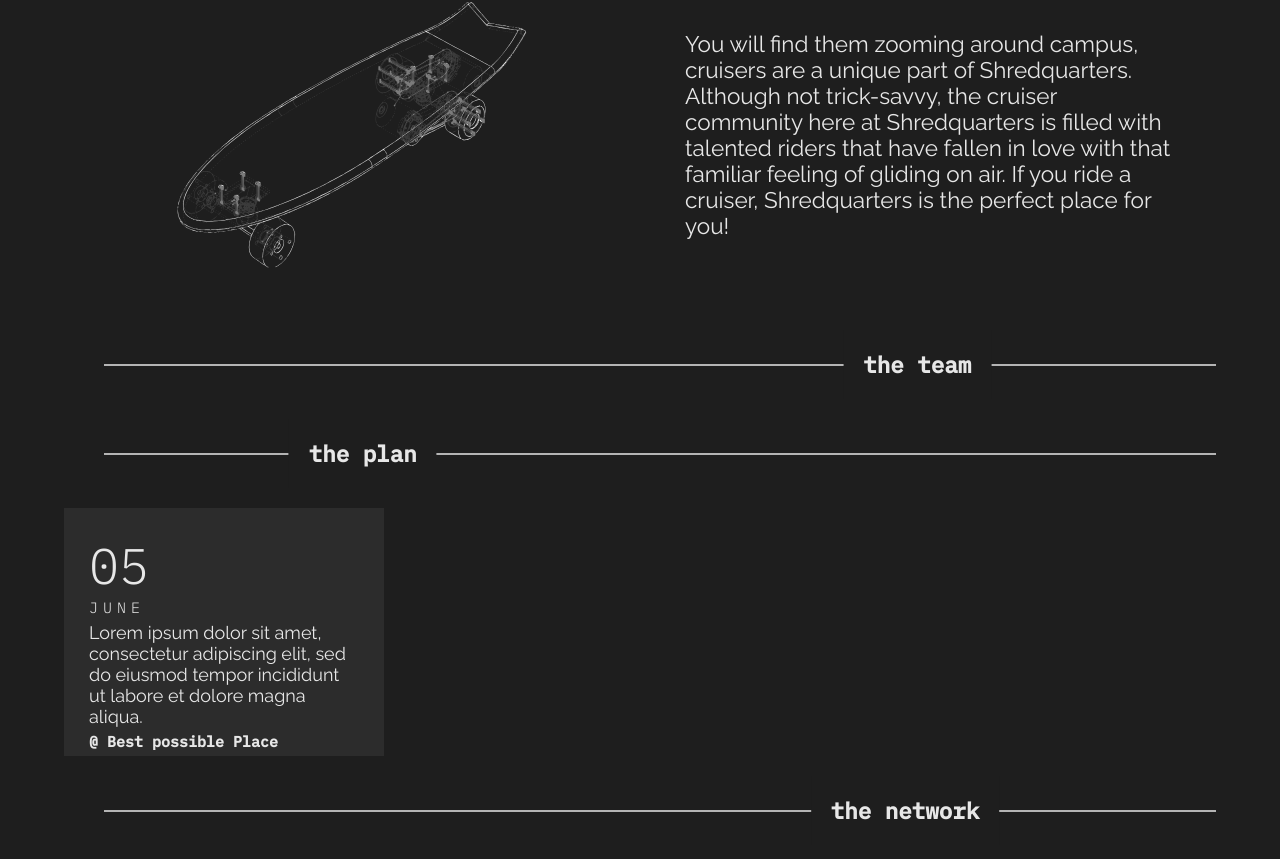
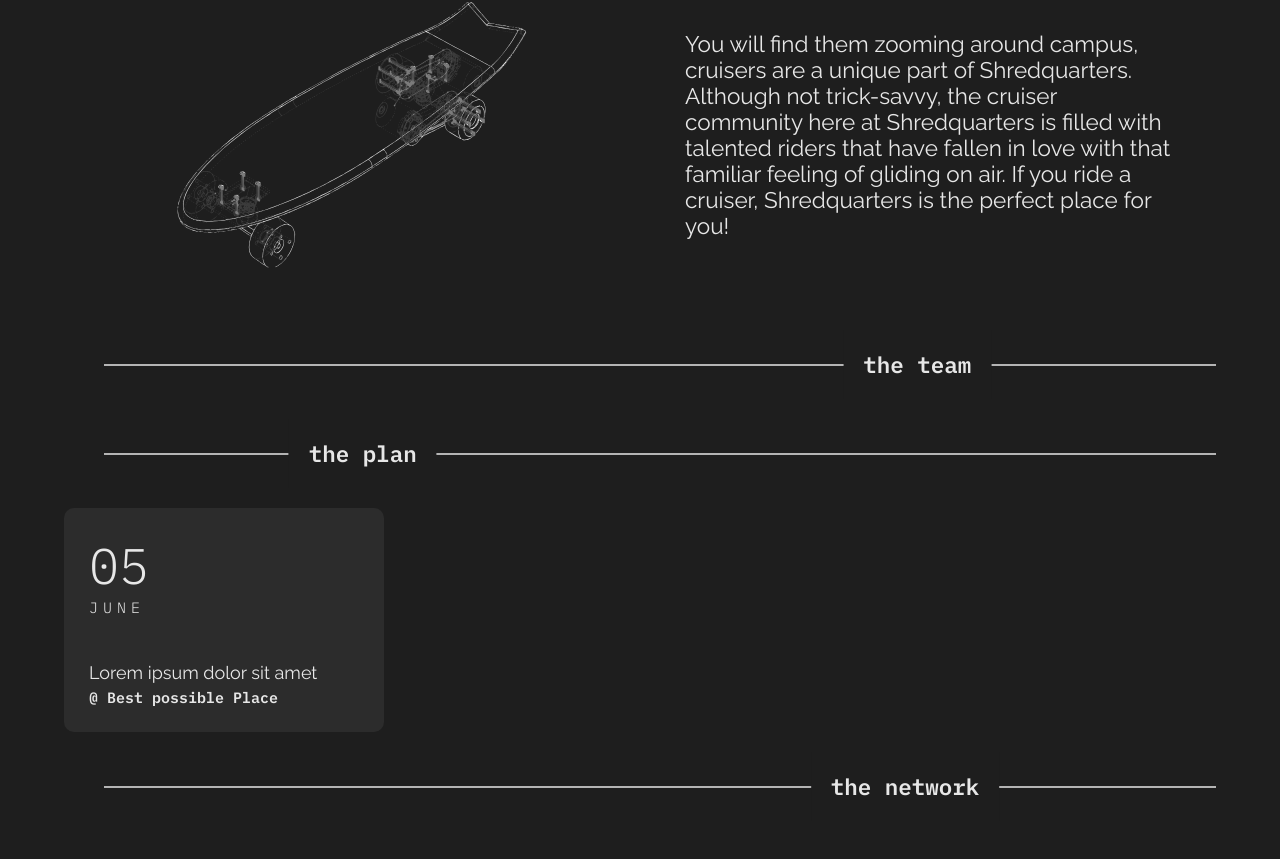
Before and after one commit to redpwilliams/shredquarters_vt, a Next.js app: page / in a window 1280 px wide. Shown: the part 1350-2209 px from the top of the page. Built offline with nearby package versions, Linux system fonts and the light colour scheme.

Commit message:
style: update card style

```diff
--- a/components/UpcomingEvent/UpcomingEvent.module.sass
+++ b/components/UpcomingEvent/UpcomingEvent.module.sass
@@ -5,8 +5,17 @@
   background-color: #2c2c2c
   font-family: "IBM Plex Mono", monospace
   width: 32rem
+  display: flex
+  flex-direction: column
+  border-radius: 10px
 
   $horizontal-padding: 2.5rem
+
+  header
+    margin-bottom: 40px
+
+  main
+    margin-bottom: 20px
 
   h3
     font-size: 5rem
@@ -28,3 +37,4 @@
   h5
     font-size: 1.5rem
     padding: 0rem $horizontal-padding 0.5rem $horizontal-padding
+    font-weight: 600
--- a/components/UpcomingEvent/UpcomingEvent.tsx
+++ b/components/UpcomingEvent/UpcomingEvent.tsx
@@ -29,12 +29,16 @@ const UpcomingEvent: NextPage<Props> = ({
 }) => {
   return (
     <div className={styles.container}>
+      <header>
         <h3>{stringifyDay(day)}</h3>
         <h4>{month}</h4>
+      </header>
+      <main>
         <p>{name}</p>
         <h5>
           <a href={link}>{`@ ${location}`}</a>
         </h5>
+      </main>
     </div>
   )
 }
--- a/pages/index.tsx
+++ b/pages/index.tsx
@@ -76,7 +76,7 @@ const Home: NextPage = () => {
           <UpcomingEvent
             day={5}
             month="June"
-            name="Lorem ipsum dolor sit amet, consectetur adipiscing elit, sed do eiusmod tempor incididunt ut labore et dolore magna aliqua. "
+            name="Lorem ipsum dolor sit amet" // TODO - On extended hover, show description of event
             location="Best possible Place"
             link="https://goo.gl/maps/23YMJ86AsvqjRzCh9"
           />
--- a/styles/globals.sass
+++ b/styles/globals.sass
@@ -1,5 +1,5 @@
 @import url("https://fonts.googleapis.com/css2?family=Work+Sans:ital,wght@0,300;0,400;0,500;1,300;1,400;1,500&display=swap")
-@import url("https://fonts.googleapis.com/css2?family=IBM+Plex+Mono:ital,wght@0,300;0,400;0,500;1,300;1,400;1,500&display=swap")
+@import url("https://fonts.googleapis.com/css2?family=IBM+Plex+Mono:ital,wght@0,300;0,400;0,500;0,600;1,300;1,400;1,500&display=swap")
 @import url("https://fonts.googleapis.com/css2?family=Gloria+Hallelujah&display=swap")
 @import url("https://fonts.googleapis.com/css2?family=Raleway:wght@300;400;500&display=swap")
 
```
Lines whose indentation alone changed are shown as unchanged.
